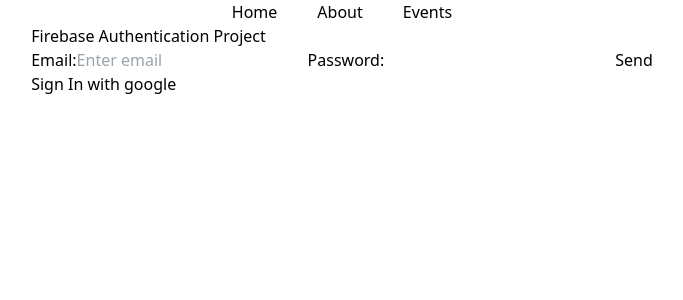
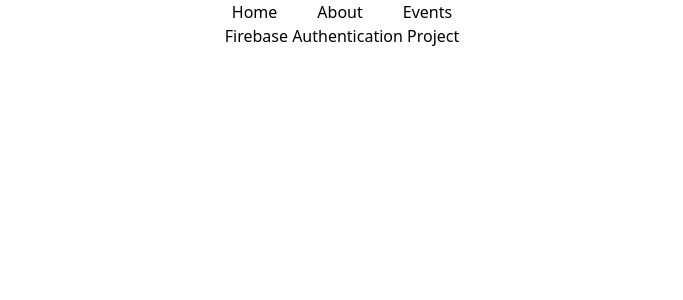
Before and after one commit to Agyanim/test-app, a Next.js app: page / in a window 1280 px wide. Shown: the top 300 px of the page, without its empty margins (298-981 px from the left). Built offline with nearby package versions, Linux system fonts and the light colour scheme.

Commit message:
auth forms removed

```diff
--- a/app/page.jsx
+++ b/app/page.jsx
@@ -1,6 +1,6 @@
 // "use client"
 
-import AuthForm from "@/components/authForm";
+// import AuthForm from "@/components/authForm";
 
 const Home = async () => {
   return (
@@ -9,7 +9,7 @@
         <section>
           <h1>Firebase Authentication Project</h1>
           <div>
-            <AuthForm />
+            {/* <AuthForm /> */}
           </div>
         </section>
       </main>
```
Also changed, not shown: 1 other file (tests, documents, lock files or other folders).
